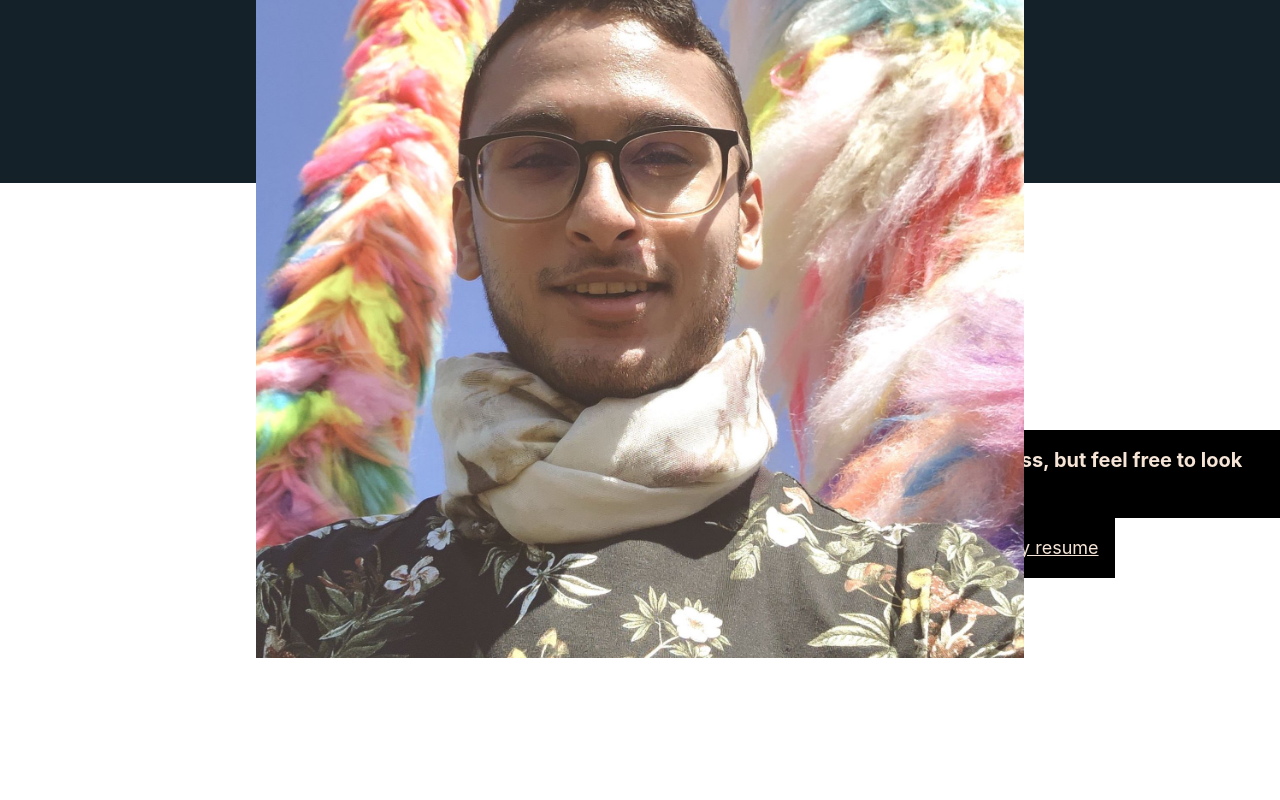
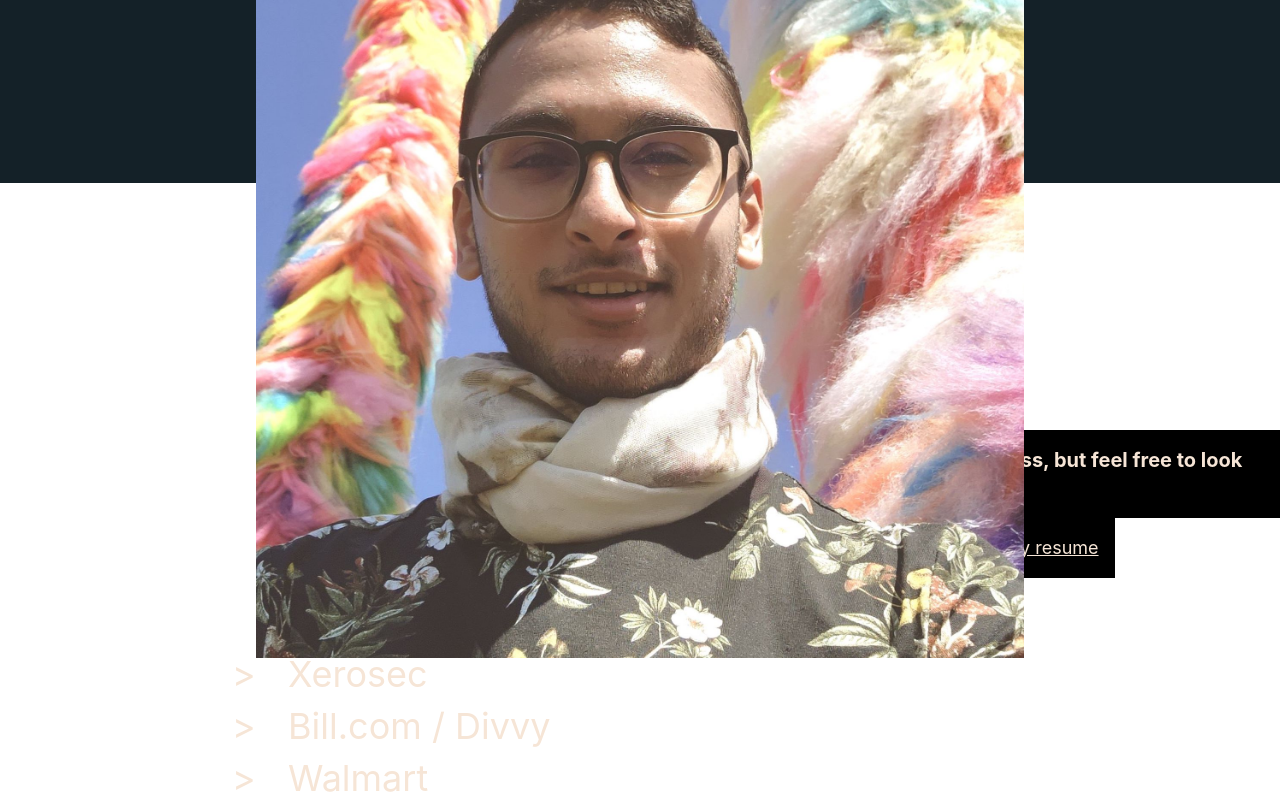
Before and after one commit to reeeeeee-dev/personal-vue, a Vue app: page / in a window 1280 px wide. Shown: the part 617-1417 px from the top of the page. Before the commit the page ends 1275 px from the top, so only its background shows below. Built offline with nearby package versions, Linux system fonts and the light colour scheme.

Commit message:
🚧 journey tb contents

```diff
--- a/src/components/HistorySection.vue
+++ b/src/components/HistorySection.vue
@@ -1,41 +1,20 @@
-<script setup lang="ts">
-defineProps<{
-  msg: string
-}>()
-</script>
+<script setup></script>
 
 <template>
-  <div class="greetings">
-    <h1 class="green">{{ msg }}</h1>
-    <h3>
-      You’ve successfully created a project with
-      <a href="https://vitejs.dev/" target="_blank" rel="noopener">Vite</a> +
-      <a href="https://vuejs.org/" target="_blank" rel="noopener">Vue 3</a>. What's next?
-    </h3>
+  <div class="m-64">
+    <h1 class="text-8xl">My Journey</h1>
+    <ul class="text-4xl mt-8 flex flex-col gap-3 list-['>']">
+      <li class="pl-8 hover:text-[var(--accent)] transition-colors">
+        <RouterLink to="#xerosec">Xerosec</RouterLink>
+      </li>
+      <li class="pl-8 hover:text-[var(--accent)] transition-colors">
+        <RouterLink to="#bill">Bill.com / Divvy</RouterLink>
+      </li>
+      <li class="pl-8 hover:text-[var(--accent)] transition-colors">
+        <RouterLink to="#walmart">Walmart</RouterLink>
+      </li>
+    </ul>
   </div>
 </template>
 
-<style scoped>
-h1 {
-  font-weight: 500;
-  font-size: 2.6rem;
-  position: relative;
-  top: -10px;
-}
-
-h3 {
-  font-size: 1.2rem;
-}
-
-.greetings h1,
-.greetings h3 {
-  text-align: center;
-}
-
-@media (min-width: 1024px) {
-  .greetings h1,
-  .greetings h3 {
-    text-align: left;
-  }
-}
-</style>
+<style scoped></style>
--- a/src/views/HomeView.vue
+++ b/src/views/HomeView.vue
@@ -1,11 +1,13 @@
-<script setup lang="ts">
-import HeroSection from '../components/HeroSection.vue'
+<script setup>
+import HeroSection from '@/components/HeroSection.vue'
+import HistorySection from '@/components/HistorySection.vue'
 </script>
 
 <template>
   <main class="h-screen bg-[var(--dark)]">
     <div>&nbsp;</div>
     <HeroSection />
+    <HistorySection />
   </main>
 </template>
 
```
